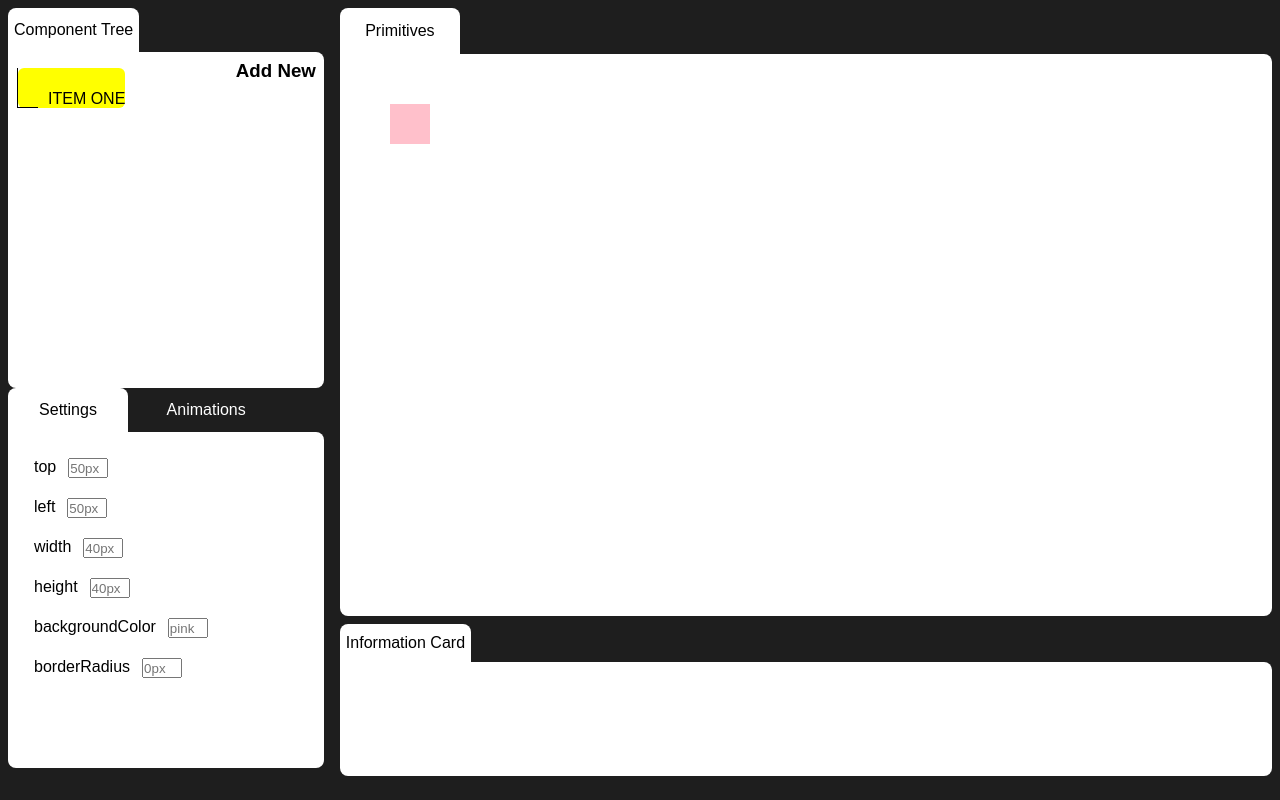
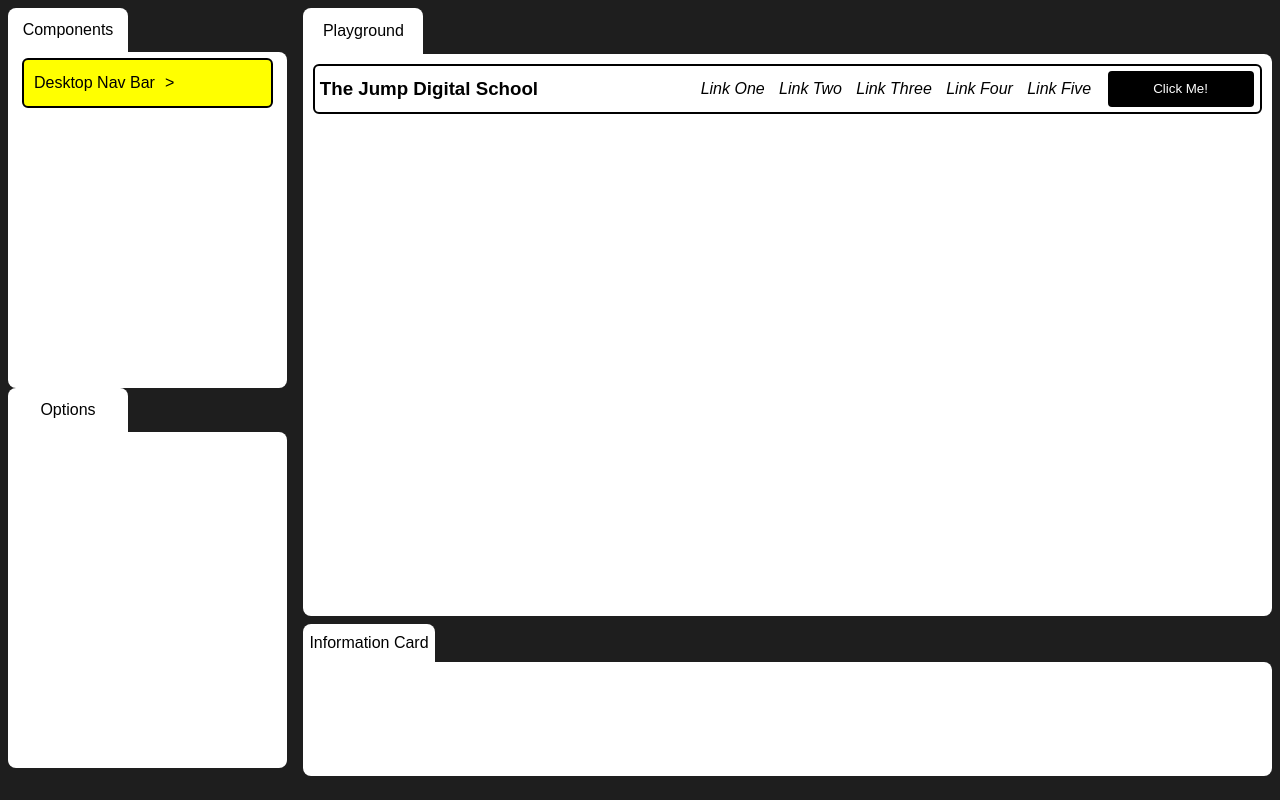
Before and after one commit to croftKie/tjds-playground, a React (Vite) app: page / in a window 1280 px wide. Built offline with nearby package versions, Linux system fonts and the light colour scheme.

Commit message:
UI build stage, logic implemented

```diff
--- a/src/App.jsx
+++ b/src/App.jsx
@@ -1,5 +1,6 @@
-import React, { useEffect, useState } from "react";
+import React, { useLayoutEffect, useState } from "react";
 import TabBlock from "./components/TabBlock";
+import { DesktopNavbar } from "./components/Components";
 export default function App() {
   // default variables
   const primDefault = {
@@ -18,29 +19,42 @@ export default function App() {
       return <div style={primDefault.settings}></div>;
     },
   };
-
-  // Variables & State
-  const [primObjects, setPrimObjects] = useState([primDefault]);
+  // State
+  const [componentDataList, setComponentDataList] = useState([]);
   const [activePrimComponent, setActivePrimComponent] = useState(0);
 
+  // Variables
+
   // Functions
-
-  const updateObject = (objectIndex = 0, key = "width", value = 0) => {
-    console.log(objectIndex);
-    const tempObject = { ...primObjects[objectIndex] };
-    const tempSettings = { ...tempObject.settings };
-    tempSettings[key] = `${value}px`;
-    tempObject.settings = tempSettings;
-    tempObject.obj = () => {
-      return <div style={tempObject.settings}></div>;
+  const setComponentData = (
+    id,
+    name,
+    type,
+    active,
+    jsx,
+    options = [
+      {
+        optionId: "",
+        optionKey: "",
+        optionValue: "",
+      },
+    ],
+    animations = [
+      {
+        animationId: "",
+        animationData: [{ animationDataKey: "" }],
+      },
+    ]
+  ) => {
+    return {
+      componentId: id,
+      componentName: name,
+      componentType: type,
+      componentActive: active,
+      componentJsx: jsx,
+      options: options,
+      animations: animations,
     };
-    primObjects.splice(objectIndex, 1);
-    setPrimObjects([...primObjects, tempObject]);
-    console.log([...primObjects, tempObject]);
-  };
-
-  const onClickAddNew = () => {
-    setPrimObjects([...primObjects, primDefault]);
   };
 
   // Styles
@@ -50,7 +64,7 @@ export default function App() {
   };
   const options = {
     height: "100%",
-    width: "35%",
+    width: "30%",
     display: "flex",
     flexDirection: "column",
   };
@@ -62,7 +76,6 @@ export default function App() {
     height: "50%",
     width: "100%",
   };
-
   const content = {
     height: "100%",
     width: "100%",
@@ -75,76 +88,52 @@ export default function App() {
     height: "20%",
     width: "100%",
   };
-
-  const row = {
-    display: "flex",
-    alignItems: "end",
-    height: "40px",
-  };
   const activeRow = {
     backgroundColor: "#FFFF00",
-    color: "white,",
+    border: "2px solid black",
     borderRadius: "6px",
-  };
-  const componentLine = {
-    width: "10px",
-    height: "100%",
-    borderRight: "1px solid black",
-  };
-  const line = {
-    width: "20px",
-    height: "40px",
-    borderBottom: "1px solid black",
   };
 
   // Components
-
-  const ComponentLineItem = (i) => {
+  const ComponentLineItem = (el, i) => {
     return (
-      <div style={row}>
-        <div style={componentLine}></div>
-        <div className="col">
       <div
         style={
           activePrimComponent === i
             ? {
                 ...activeRow,
                 display: "flex",
-                    alignItems: "end",
+                alignItems: "center",
                 gap: "10px",
                 cursor: "pointer",
+                height: "50px",
+                width: "90%",
               }
             : {
                 display: "flex",
-                    alignItems: "end",
+                alignItems: "center",
                 gap: "10px",
                 cursor: "pointer",
+                height: "50px",
+                width: "90%",
               }
         }
         onClick={() => {
           setActivePrimComponent(i);
         }}
       >
-            <div style={line}></div>
-            <div className="item">ITEM ONE</div>
-          </div>
-        </div>
+        <img />
+        <div className="item">{el.componentName}</div>
+        <div className="item">{">"}</div>
       </div>
     );
   };
-  const setting = (primObject) => {
-    const { settings } = primObject;
-    let keys = [];
-    let values = [];
-
-    if (settings) {
-      keys = Object.keys(settings);
-      values = Object.values(settings);
-    }
+  const settings = (options) => {
+    console.log(options);
 
     return (
       <>
-        {keys.map((el, index) => {
+        {options.map((el, index) => {
           if (el !== "position") {
             return (
               <div
@@ -177,44 +166,54 @@ export default function App() {
       </>
     );
   };
-  const canvasArea = (primObjects) => {
+  const canvasArea = (jsx) => {
     return (
-      <div className="canvasArea" style={{ width: "100%", height: "100%" }}>
-        {primObjects.map((el) => {
-          return el.obj();
-        })}
+      <div
+        className="canvasArea"
+        style={{ width: "100%", height: "100%", padding: "1%" }}
+      >
+        {jsx()}
       </div>
     );
   };
+
+  useLayoutEffect(() => {
+    let array = [];
+    array.push(
+      setComponentData(
+        0,
+        "Desktop Nav Bar",
+        "Web",
+        false,
+        DesktopNavbar,
+        [],
+        []
+      )
+    );
+    setComponentDataList(array);
+  }, []);
 
   return (
     <div style={playground}>
       <div style={options}>
         <div className="component-tree" style={componentTree}>
-          <TabBlock _tabs={[{ name: "Component Tree", isActive: true }]}>
+          <TabBlock _tabs={[{ name: "Components", isActive: true }]}>
             <div
               style={{
                 display: "flex",
-                width: "100%",
-                height: "15px",
-                justifyContent: "flex-end",
-                padding: "8px",
+                flexDirection: "column",
+                alignItems: "center",
+                paddingTop: "2%",
               }}
             >
-              <h3 onClick={onClickAddNew}>Add New</h3>
+              {componentDataList.map((el, i) => {
+                return ComponentLineItem(el, i);
+              })}
             </div>
-            {primObjects.map((el, i) => {
-              return ComponentLineItem(i);
-            })}
           </TabBlock>
         </div>
         <div style={optionsTree}>
-          <TabBlock
-            _tabs={[
-              { name: "Settings", isActive: true },
-              { name: "Animations", isActive: false },
-            ]}
-          >
+          <TabBlock _tabs={[{ name: "Options", isActive: true }]}>
             <div
               style={{
                 height: "100%",
@@ -224,21 +223,23 @@ export default function App() {
                 padding: "16px",
               }}
             >
-              {setting(primObjects[activePrimComponent])}
+              {componentDataList.length > 0 ? (
+                settings(componentDataList[activePrimComponent].options)
+              ) : (
+                <></>
+              )}
             </div>
           </TabBlock>
         </div>
       </div>
       <div style={content}>
         <div style={canvas}>
-          <TabBlock
-            _tabs={[
-              { name: "Primitives", isActive: true },
-              // { name: "Elements", isActive: false },
-              // { name: "Physics", isActive: false },
-            ]}
-          >
-            {canvasArea(primObjects)}
+          <TabBlock _tabs={[{ name: "Playground", isActive: true }]}>
+            {componentDataList.length > 0 ? (
+              canvasArea(componentDataList[activePrimComponent].componentJsx)
+            ) : (
+              <></>
+            )}
           </TabBlock>
         </div>
         <div style={information}>
--- /dev/null
+++ b/src/components/Components.jsx
@@ -0,0 +1,61 @@
+function DesktopNavbar() {
+  const navStyles = {
+    height: "50px",
+    width: "100%",
+    backgroundColor: "white",
+    border: "2px solid black",
+    padding: "0.5%",
+    borderRadius: "6px",
+    display: "flex",
+    justifyContent: "space-between",
+    alignItems: "center",
+  };
+  const linkBlockStyles = {
+    flex: 1,
+    display: "flex",
+    justifyContent: "flex-end",
+    alignItems: "center",
+    gap: "2%",
+  };
+  const buttonStyles = {
+    width: "150px",
+    height: "40px",
+    backgroundColor: "black",
+    border: "2px solid white",
+    color: "white",
+    outline: "none",
+    borderRadius: "6px",
+  };
+
+  return (
+    <nav style={navStyles}>
+      <h3>The Jump Digital School</h3>
+      <div style={linkBlockStyles}>
+        <i>Link One</i>
+        <i>Link Two</i>
+        <i>Link Three</i>
+        <i>Link Four</i>
+        <i>Link Five</i>
+        <button style={buttonStyles}>Click Me!</button>
+      </div>
+    </nav>
+  );
+}
+
+function MobileNavbar() {
+  return (
+    <nav>
+      <h4>BUSINESS NAME</h4>
+      <div>
+        <i>Link One</i>
+        <i>Link Two</i>
+        <i>Link Three</i>
+        <i>Link Four</i>
+        <i>Link Five</i>
+      </div>
+      <button>Click Me!</button>
+    </nav>
+  );
+}
+
+export { DesktopNavbar };
```
Lines whose indentation alone changed are shown as unchanged.
